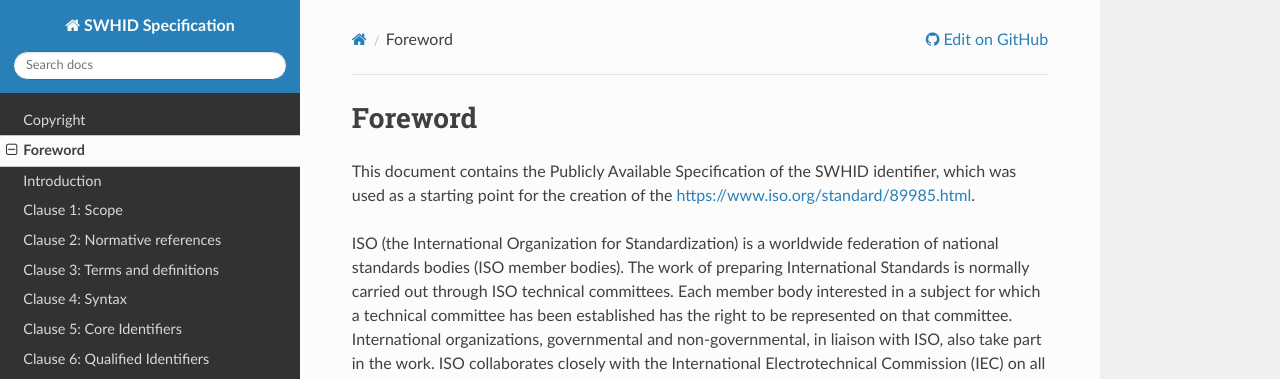
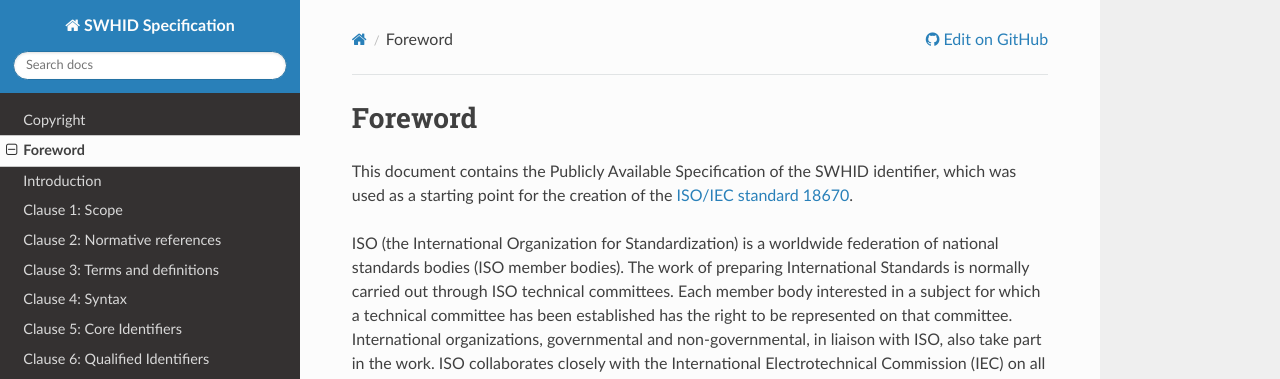
Before and after one commit to swhid/specification, an MkDocs documentation site: the page built from Chapters/0.Foreword.md, in a window 1280 px wide and 1189 px high. Shown: the top 379 px of the window. Built offline with MkDocs 1.6.1, drawn with Linux system fonts in a browser that asks for light colours; nearby versions of some CDN libraries.

Commit message:
The text and link were in the wrong order
"Doc file '0.Foreword.md' contains an unrecognized relative link
'ISO/IEC standard 18670', it was left as is."

Signed-off-by: Anders F Björklund <anders.f.bjorklund@gmail.com>

```diff
--- a/Chapters/0.Foreword.md
+++ b/Chapters/0.Foreword.md
@@ -2,7 +2,7 @@
 
 This document contains the Publicly Available Specification of the
 SWHID identifier, which was used as a starting point for the creation
-of the [https://www.iso.org/standard/89985.html](ISO/IEC standard 18670).
+of the [ISO/IEC standard 18670](https://www.iso.org/standard/89985.html).
 
 ISO (the International Organization for Standardization)
 is a worldwide federation of national standards bodies (ISO member bodies).
```
